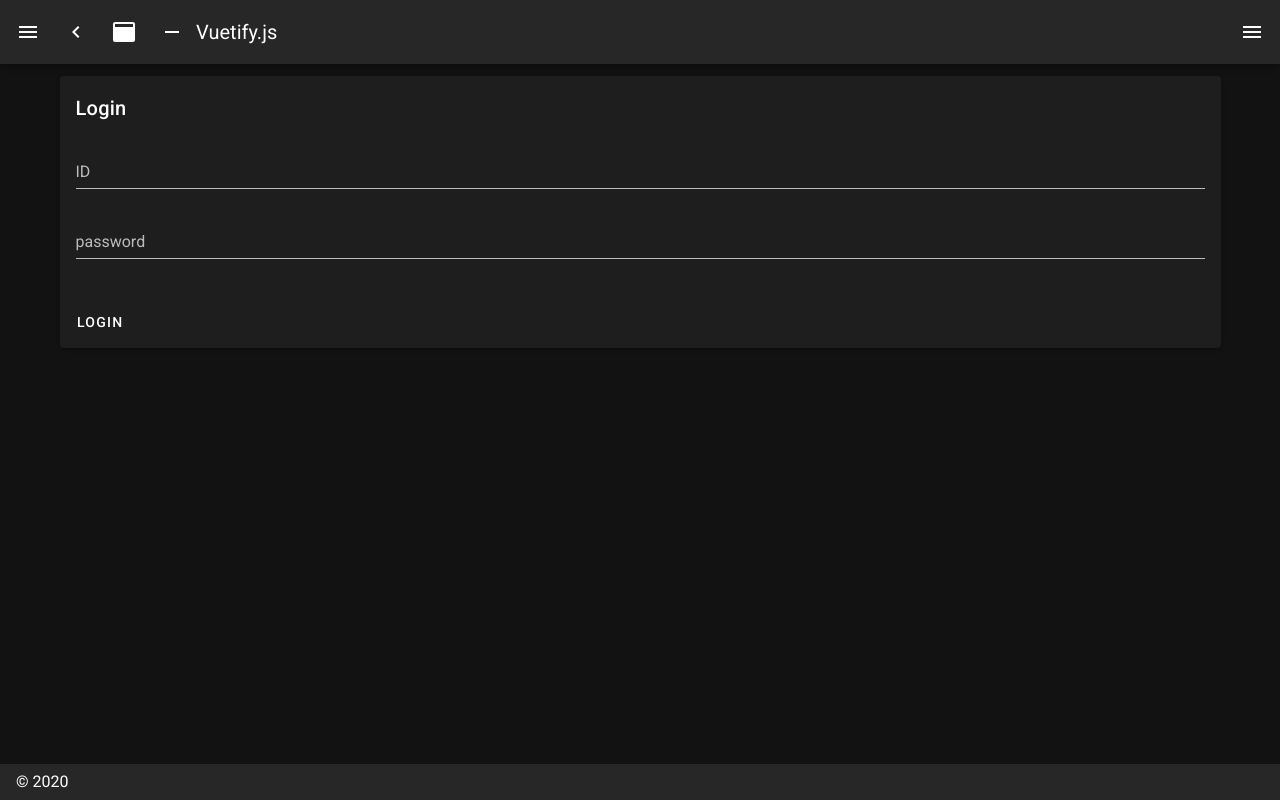
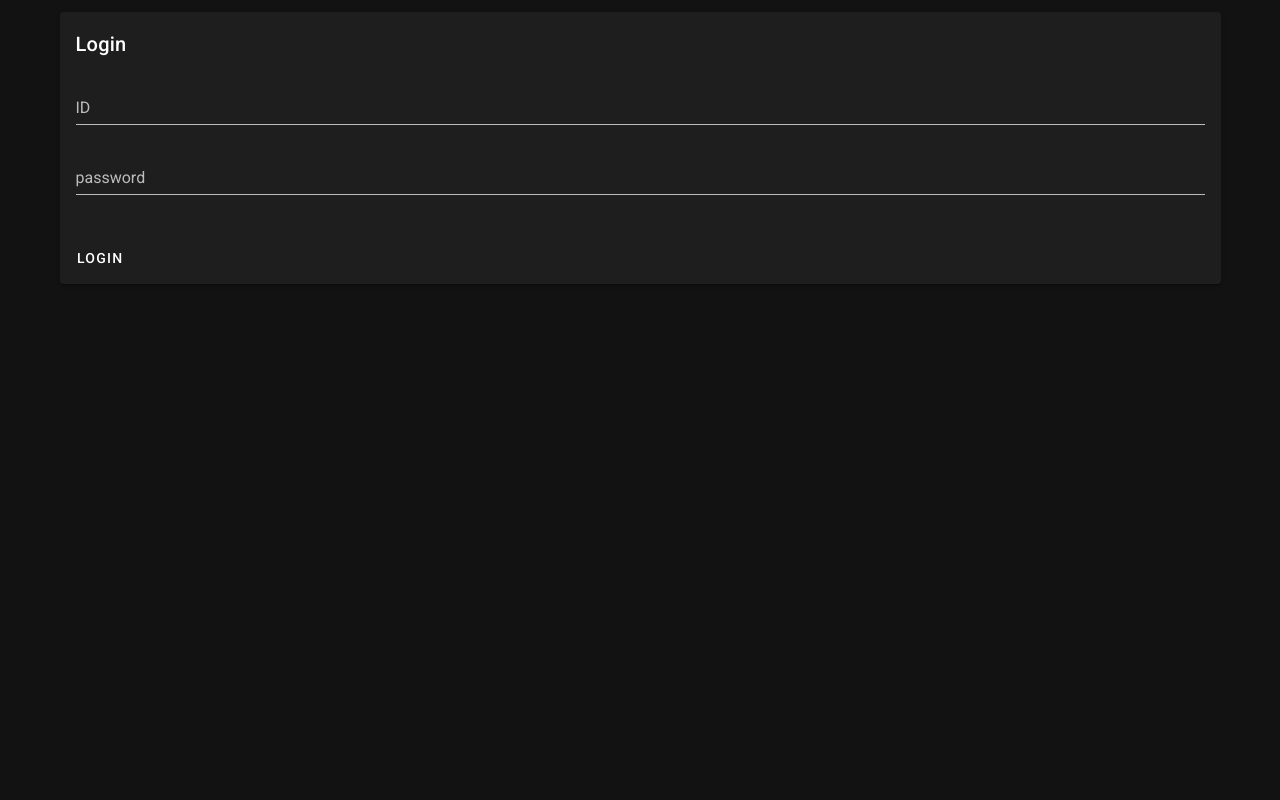
Before and after one commit to kindai-csg/UMR, a Nuxt app in the folder client/: page / in a window 1280 px wide. Built offline with nearby package versions, Linux system fonts and the light colour scheme.

Commit message:
:sparkles: UIの整理

```diff
--- a/client/layouts/default.vue
+++ b/client/layouts/default.vue
@@ -1,90 +1,10 @@
 <template>
   <v-app dark>
-    <v-navigation-drawer
-      v-model="drawer"
-      :mini-variant="miniVariant"
-      :clipped="clipped"
-      fixed
-      app
-    >
-      <v-list>
-        <v-list-item
-          v-for="(item, i) in items"
-          :key="i"
-          :to="item.to"
-          router
-          exact
-        >
-          <v-list-item-action>
-            <v-icon>{{ item.icon }}</v-icon>
-          </v-list-item-action>
-          <v-list-item-content>
-            <v-list-item-title v-text="item.title" />
-          </v-list-item-content>
-        </v-list-item>
-      </v-list>
-    </v-navigation-drawer>
-    <v-app-bar
-      :clipped-left="clipped"
-      fixed
-      app
-    >
-      <v-app-bar-nav-icon @click.stop="drawer = !drawer" />
-      <v-btn
-        icon
-        @click.stop="miniVariant = !miniVariant"
-      >
-        <v-icon>mdi-{{ `chevron-${miniVariant ? 'right' : 'left'}` }}</v-icon>
-      </v-btn>
-      <v-btn
-        icon
-        @click.stop="clipped = !clipped"
-      >
-        <v-icon>mdi-application</v-icon>
-      </v-btn>
-      <v-btn
-        icon
-        @click.stop="fixed = !fixed"
-      >
-        <v-icon>mdi-minus</v-icon>
-      </v-btn>
-      <v-toolbar-title v-text="title" />
-      <v-spacer />
-      <v-btn
-        icon
-        @click.stop="rightDrawer = !rightDrawer"
-      >
-        <v-icon>mdi-menu</v-icon>
-      </v-btn>
-    </v-app-bar>
     <v-content>
       <v-container>
         <nuxt />
       </v-container>
     </v-content>
-    <v-navigation-drawer
-      v-model="rightDrawer"
-      :right="right"
-      temporary
-      fixed
-    >
-      <v-list>
-        <v-list-item @click.native="right = !right">
-          <v-list-item-action>
-            <v-icon light>
-              mdi-repeat
-            </v-icon>
-          </v-list-item-action>
-          <v-list-item-title>Switch drawer (click me)</v-list-item-title>
-        </v-list-item>
-      </v-list>
-    </v-navigation-drawer>
-    <v-footer
-      :fixed="fixed"
-      app
-    >
-      <span>&copy; {{ new Date().getFullYear() }}</span>
-    </v-footer>
   </v-app>
 </template>
 
@@ -92,25 +12,7 @@
 export default {
   data () {
     return {
-      clipped: false,
-      drawer: false,
-      fixed: false,
-      items: [
-        {
-          icon: 'mdi-apps',
-          title: 'Welcome',
-          to: '/'
-        },
-        {
-          icon: 'mdi-chart-bubble',
-          title: 'Inspire',
-          to: '/inspire'
-        }
-      ],
-      miniVariant: false,
-      right: true,
-      rightDrawer: false,
-      title: 'Vuetify.js'
+      title: 'UMR'
     }
   }
 }
--- a/client/nuxt.config.js
+++ b/client/nuxt.config.js
@@ -6,8 +6,8 @@ export default {
   ** Headers of the page
   */
   head: {
-    titleTemplate: '%s - ' + process.env.npm_package_name,
-    title: process.env.npm_package_name || '',
+    titleTemplate: '%s - UMR',
+    title: 'UMR',
     meta: [
       { charset: 'utf-8' },
       { name: 'viewport', content: 'width=device-width, initial-scale=1' },
--- a/client/pages/admin.vue
+++ b/client/pages/admin.vue
@@ -1,14 +1,25 @@
 <template>
-  <v-expansion-panels>
+  <v-layout
+    column
+    justify-center
+    align-center
+  >
+    <v-flex
+      xs12
+      sm8
+      md6
+    >
       <v-card>
         <v-card-title>アカウント管理画面</v-card-title>
         <v-card-text>
           <button @click="logout">Logout</button>
         </v-card-text>
       </v-card>
-    <v-expansion-panel>
-      <v-expansion-panel-header>登録フォーム管理</v-expansion-panel-header>
-      <v-expansion-panel-content>
+      <br>
+      <br>
+      <v-card>
+        <v-card-title>登録フォーム管理</v-card-title>
+        <v-card-text>
           <v-alert type="error" v-if="form_error">
             {{ form_error }}
           </v-alert>
@@ -26,11 +37,13 @@
             />
             <v-btn text v-on:click="create_form">作成</v-btn>
           </v-form>
-      </v-expansion-panel-content>
-    </v-expansion-panel>
-    <v-expansion-panel>
-      <v-expansion-panel-header>アカウント管理</v-expansion-panel-header>
-      <v-expansion-panel-content>
+        </v-card-text>
+      </v-card>
+      <br>
+      <br>
+      <v-card>
+        <v-card-title>アカウント管理</v-card-title>
+        <v-card-text>
           <v-data-table
             :headers="accounts_headers"
             :items="accounts_desserts"
@@ -47,11 +60,13 @@
               </v-icon>
             </template>
           </v-data-table>
-      </v-expansion-panel-content>
-    </v-expansion-panel>
-    <v-expansion-panel>
-      <v-expansion-panel-header>アカウントアクティベート</v-expansion-panel-header>
-      <v-expansion-panel-content>
+        </v-card-text>
+      </v-card>
+      <br>
+      <br>
+      <v-card>
+        <v-card-title>アカウントアクティベイト</v-card-title>
+        <v-card-text>
           <v-data-table
             :headers="activate_headers"
             :items="activate_desserts"
@@ -68,9 +83,10 @@
               </v-icon>
             </template>
           </v-data-table>
-      </v-expansion-panel-content>
-    </v-expansion-panel>
-  </v-expansion-panels>
+        </v-card-text>
+      </v-card>
+    </v-flex>
+  </v-layout>
 </template>
 
 <script>
@@ -123,6 +139,11 @@ export default {
         }
       ],
       activate_desserts: [],
+    }
+  },
+  head() {
+    return {
+      title: 'アカウント管理画面',
     }
   },
   created() {
--- a/client/pages/authentication.vue
+++ b/client/pages/authentication.vue
@@ -13,6 +13,11 @@ export default {
     return {
       result: "",
       resultInfo: "",
+    }
+  },
+  head() {
+    return {
+      title: 'メール認証',
     }
   },
   mounted() {
--- a/client/pages/index.vue
+++ b/client/pages/index.vue
@@ -35,6 +35,11 @@ export default {
       success: '',
     }
   },
+  head() {
+    return {
+      title: 'ログイン',
+    }
+  },
   mounted() {
     if (this.$route.query.action) {
       switch (this.$route.query.action) {
--- a/client/pages/register.vue
+++ b/client/pages/register.vue
@@ -77,6 +77,11 @@ export default {
         }
       }
   },
+  head() {
+    return {
+      title: '新規登録',
+    }
+  },
   methods: {
     submit() {
       if (this.$refs.register_form.validate()) {
@@ -90,7 +95,7 @@ export default {
         this.$axios.$post('/api/register', params)
           .then((result) => {
             console.log(result)
-            this.$router.push('/?action=register')
+            this.$router.push('/thanks')
           })
           .catch((e) => {
             if (e.response) {
--- /dev/null
+++ b/client/pages/thanks.vue
@@ -0,0 +1,16 @@
+<template>
+  <v-card>
+    <v-card-title>仮登録完了</v-card-title>
+    <v-card-text>確認メールを送信しました</v-card-text>
+  </v-card>
+</template>
+
+<script>
+export default {
+  head() {
+    return {
+      title: '仮登録完了',
+    }
+  }
+}
+</script>
```
Lines whose indentation alone changed are shown as unchanged.
